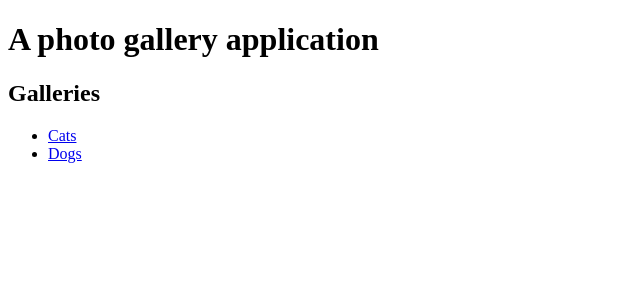
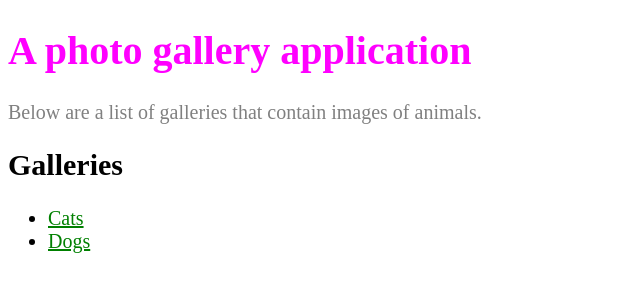
Before and after one commit to asiahoe/metis-prework, a plain HTML site: page index.html in a window 1280 px wide. Shown: the whole page, without its empty margins (0-640 px from the left). Drawn offline with Linux system fonts and the light colour scheme.

Commit message:
Added basic CSS styles.

```diff
--- a/index.html
+++ b/index.html
@@ -4,11 +4,25 @@
 	<head>
 		<meta charset="UTF-8">
 		<title>My Web Gallery</title>
-
+		<style>
+			h1 {
+				color: magenta;
+			}
+			#introduction {
+				color: gray;
+			}
+			#galleries li a {
+				color: green;
+			}
+			body {
+				font-size: 20px;
+			}
+		</style>
 	</head>
 	<body>
 		<h1>A photo gallery application</h1>
-		<div>
+		<div id="introduction">Below are a list of galleries that contain images of animals.</div>
+		<div id="galleries">
 			<h2>Galleries</h2>
 				<ul>
 					<li><a href="cats.html">Cats</li>
```
Also changed, not shown: cats.html (+5 -1 lines), dogs.html (+5 -1 lines).
